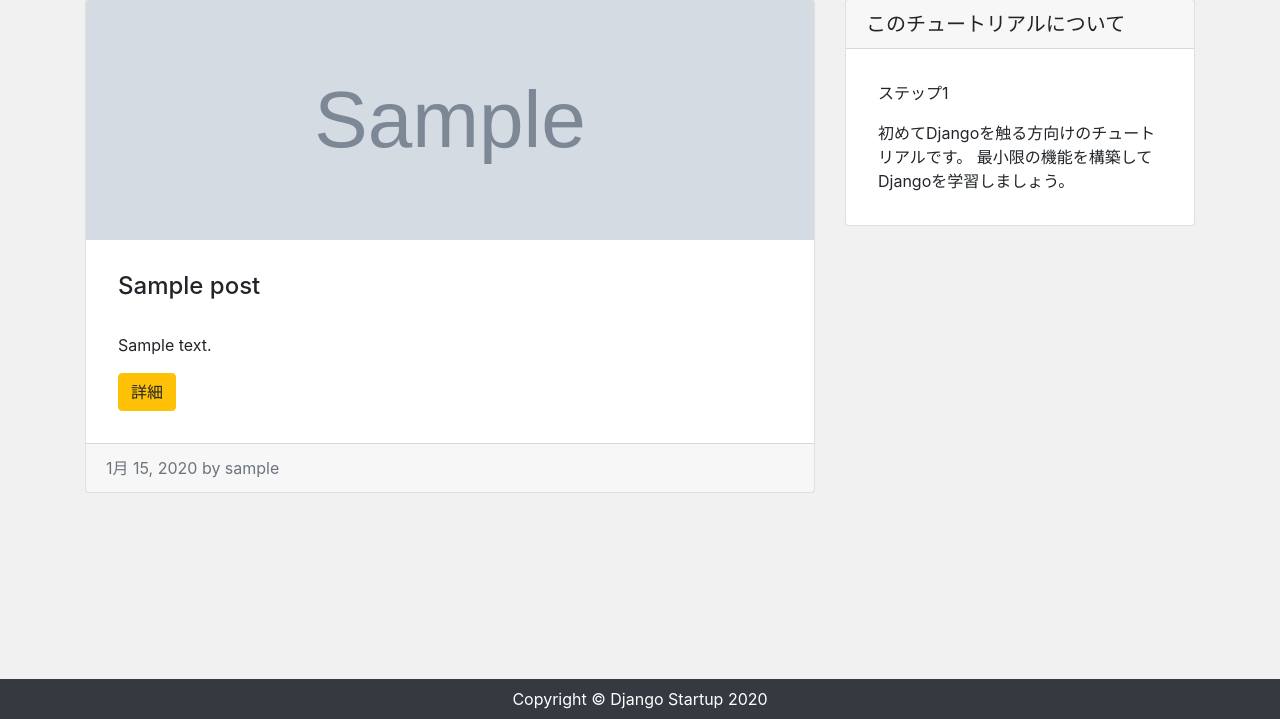
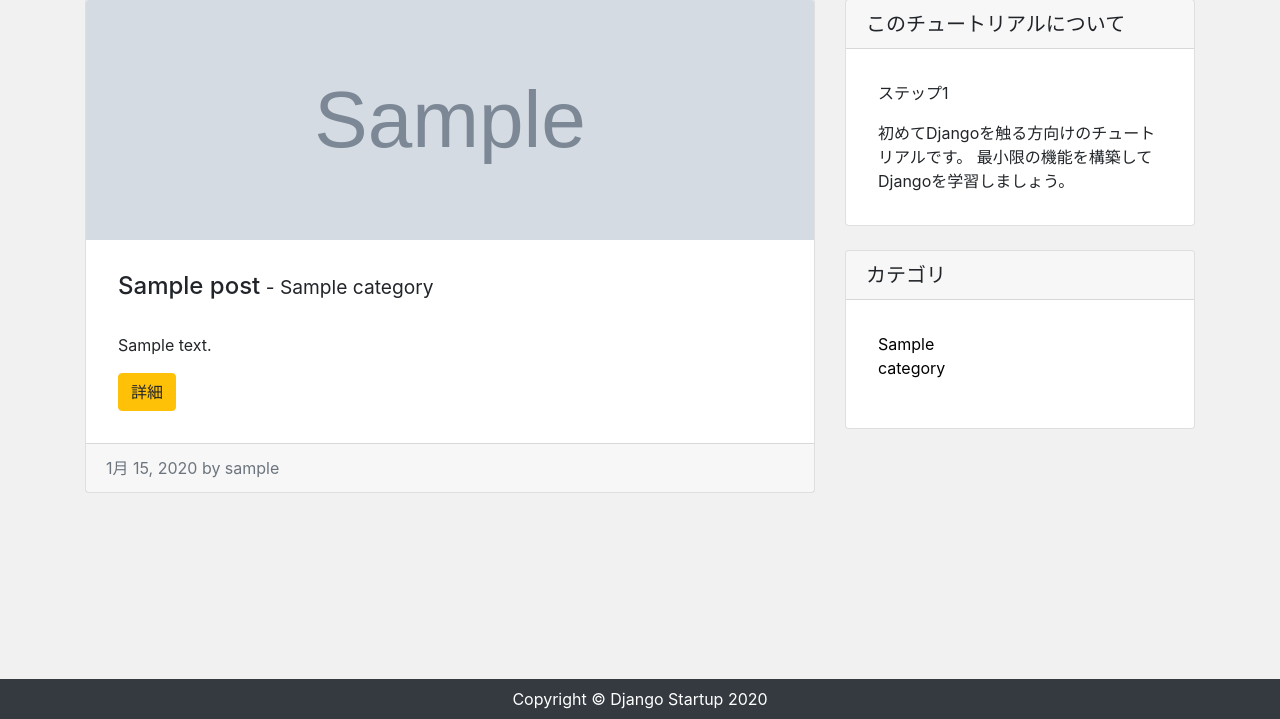
Before and after one commit to haruyasu/django-blog2, a Django app: page / in a window 1280 px wide. Shown: the part 81-800 px from the top of the page. Run offline with Django 3.2, Linux system fonts and the light colour scheme; tables that the repository leaves empty hold one stand-in row (values such as "Sample post"); grey boxes marked "Sample" are stand-in pictures; some libraries are stand-ins or nearby versions.

Commit message:
🚀 カテゴリ機能追加

```diff
--- a/app/admin.py
+++ b/app/admin.py
@@ -1,4 +1,5 @@
 from django.contrib import admin
-from .models import Post
+from .models import Post, Category
 
 admin.site.register(Post)
+admin.site.register(Category)
--- /dev/null
+++ b/app/context_processors.py
@@ -0,0 +1,8 @@
+from .models import Category
+
+def common(request):
+    category_data = Category.objects.all()
+    context = {
+        'category_data': category_data,
+    }
+    return context
--- a/app/models.py
+++ b/app/models.py
@@ -3,9 +3,17 @@ from django.db import models
 from django.utils import timezone
 
 
+class Category(models.Model):
+    name = models.CharField("カテゴリ", max_length=50)
+
+    def __str__(self):
+        return self.name
+
+
 class Post(models.Model):
 	author = models.ForeignKey(settings.AUTH_USER_MODEL, on_delete=models.CASCADE)
-	title = models.CharField("タイトル", max_length=200)
+	category = models.ForeignKey(Category, verbose_name='カテゴリ', on_delete=models.PROTECT)
+	title = models.CharField("タイトル", max_length=50)
 	image = models.ImageField(upload_to='images', verbose_name='イメージ画像', null=True, blank=True)
 	content = models.TextField("本文")
 	created = models.DateTimeField("作成日", default=timezone.now)
--- a/app/static/css/style.css
+++ b/app/static/css/style.css
@@ -66,3 +66,14 @@ main {
     width: 100%;
     height: 400px;
 }
+
+/* category */
+
+a {
+    color: black;
+}
+
+a:hover {
+    text-decoration: none;
+    color: orange;
+}
--- a/app/templates/app/index.html
+++ b/app/templates/app/index.html
@@ -10,7 +10,7 @@
                 <img class="card-img-top index-img" src="{{ post.image.url }}" alt="">
             {% endif %}
             <div class="card-body">
-                    <h2 class="card-title">{{ post.title }}</h2>
+                <h2 class="card-title">{{ post.title }}<span class="small"> - {{ post.category }}</span></h2>
                 <p class="card-text">{{ post.content|truncatechars:100 }}</p>
                 <div class="btn btn-warning">詳細</div>
             </div>
@@ -33,6 +33,25 @@
                 </p>
             </div>
         </div>
+
+        <div class="card my-4">
+            <h5 class="card-header">カテゴリ</h5>
+            <div class="card-body">
+                <div class="row">
+                    {% for category in category_data %}
+                        <div class="col-md-6">
+                            <ul class="list-unstyled">
+                                <li>
+                                    <a href="{% url 'category' category %}">
+                                        {{ category.name }}
+                                    </a>
+                                </li>
+                            </ul>
+                        </div>
+                    {% endfor %}
+                </div>
+            </div>
+        </div>
     </div>
 </div>
 
--- a/app/templates/app/post_detail.html
+++ b/app/templates/app/post_detail.html
@@ -2,13 +2,14 @@
 
 {% block content %}
 <h2 class="my-4">{{ post_data.title }}</h2>
+<p>{{ post_data.category }}</p>
 <hr>
 <p>{{ post_data.created }} by {{ post_data.author }}</p>
 <hr>
 {% if post_data.image %}
     <img class="rounded detail-img" src="{{ post_data.image.url }}" alt="">
+    <hr>
 {% endif %}
-<hr>
 <p>{{ post_data.content|linebreaksbr }}</p>
 {% if user.is_authenticated %}
     <hr>
--- a/app/templates/app/post_form.html
+++ b/app/templates/app/post_form.html
@@ -13,6 +13,9 @@
         {% render_field form.title class="form-control" placeholder="タイトルを入力" %}
     </div>
     <div class="formpost">
+        {% render_field form.category class="form-control" placeholder="カテゴリを入力" %}
+    </div>
+    <div class="formpost">
         {{ form.image }}
     </div>
     <div class="formpost">
--- a/app/urls.py
+++ b/app/urls.py
@@ -7,4 +7,5 @@ urlpatterns = [
     path('post/new/', views.CreatePostView.as_view(), name='post_new'),
     path('post/<int:pk>/edit/', views.PostEditView.as_view(), name='post_edit'),
     path('post/<int:pk>/delete/', views.PostDeleteView.as_view(), name='post_delete'),
+    path('category/<str:category>/', views.CategoryView.as_view(), name='category')
 ]
--- a/app/views.py
+++ b/app/views.py
@@ -1,6 +1,6 @@
 from django.views.generic import View
 from django.shortcuts import render, redirect
-from .models import Post
+from .models import Post, Category
 from .forms import PostForm
 from django.contrib.auth.mixins import LoginRequiredMixin
 
@@ -36,6 +36,9 @@ class CreatePostView(LoginRequiredMixin, View):
             post_data = Post()
             post_data.author = request.user
             post_data.title = form.cleaned_data['title']
+            category = form.cleaned_data['category']
+            category_data = Category.objects.get(name=category)
+            post_data.category = category_data
             post_data.content = form.cleaned_data['content']
             if request.FILES:
                 post_data.image = request.FILES.get('image')
@@ -54,6 +57,7 @@ class PostEditView(LoginRequiredMixin, View):
             request.POST or None,
             initial={
                 'title': post_data.title,
+                'category': post_data.category,
                 'content': post_data.content,
                 'image': post_data.image,
             }
@@ -69,6 +73,9 @@ class PostEditView(LoginRequiredMixin, View):
         if form.is_valid():
             post_data = Post.objects.get(id=self.kwargs['pk'])
             post_data.title = form.cleaned_data['title']
+            category = form.cleaned_data['category']
+            category_data = Category.objects.get(name=category)
+            post_data.category = category_data
             post_data.content = form.cleaned_data['content']
             if request.FILES:
                 post_data.image = request.FILES.get('image')
@@ -91,3 +98,12 @@ class PostDeleteView(LoginRequiredMixin, View):
         post_data = Post.objects.get(id=self.kwargs['pk'])
         post_data.delete()
         return redirect('index')
+
+
+class CategoryView(View):
+    def get(self, request, *args, **kwargs):
+        category_data = Category.objects.get(name=self.kwargs['category'])
+        post_data = Post.objects.order_by('-id').filter(category=category_data)
+        return render(request, 'app/index.html', {
+            'post_data': post_data
+        })
--- a/mysite/settings.py
+++ b/mysite/settings.py
@@ -69,6 +69,7 @@ TEMPLATES = [
                 'django.template.context_processors.request',
                 'django.contrib.auth.context_processors.auth',
                 'django.contrib.messages.context_processors.messages',
+                'app.context_processors.common',
             ],
         },
     },
```
Also changed, not shown: app/forms.py (+8 -1 lines), app/migrations/0001_initial.py, app/migrations/0002_auto_20200607_0831.py (deleted), app/migrations/0003_delete_comment.py (deleted), app/migrations/0004_auto_20200609_0853.py (deleted). Lines whose indentation alone changed are shown as unchanged.
